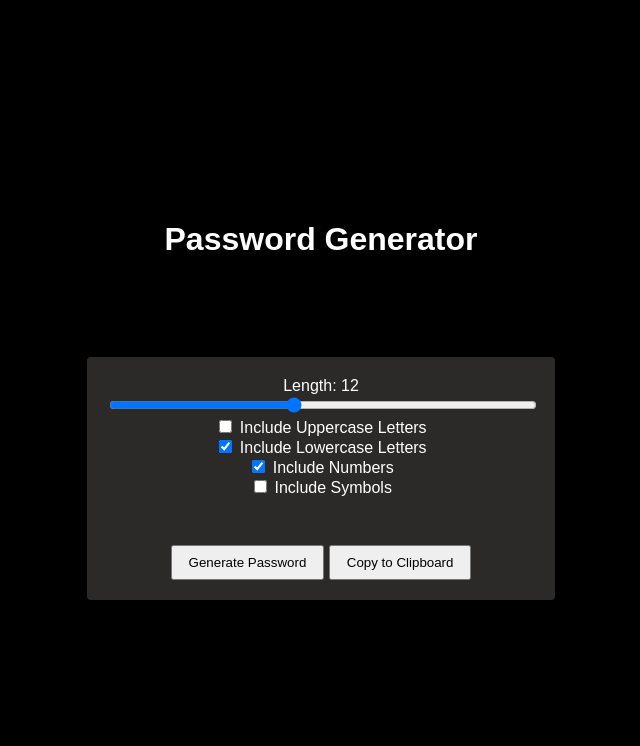
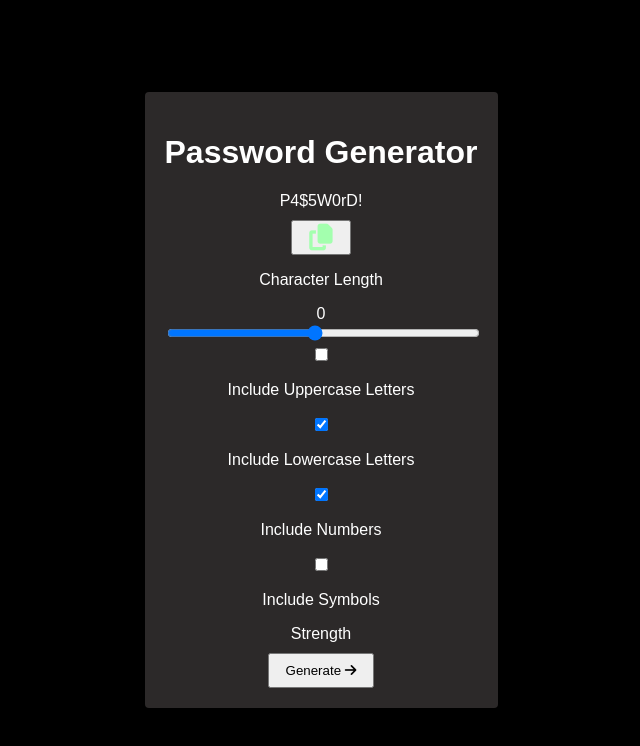
Before and after one commit to Yash121l/Password_Generator, a plain HTML site: page index.html in a window 1280 px wide. Shown: the whole page, without its empty margins (319-959 px from the left). Drawn offline with Linux system fonts and the light colour scheme.

Commit message:
Update index.html

```diff
--- a/index.html
+++ b/index.html
@@ -1,34 +1,81 @@
 <!DOCTYPE html>
 <html lang="en">
+
 <head>
     <meta charset="UTF-8">
     <meta name="viewport" content="width=device-width, initial-scale=1.0">
-    <title>Password Generator</title>
+    <title>Mid Semester project | Password generator app</title>
     <link rel="stylesheet" href="styles.css">
+    <script src="https://kit.fontawesome.com/d7e4f196f4.js" crossorigin="anonymous"></script>
 </head>
+
 <body>
-    <h1>Password Generator</h1>
-    <div class="containerpass">
-        <div id="passwordDisplay"></div>
-        <br>
-    </div>
-    <div class="container">
-        <div class="options">
-            <label for="length" id="chlen">Length: <span id="lengthValue">12</span></label>
-            <input type="range" min="6" max="20" value="12" id="length">
-            <label><input type="checkbox" id="uppercase"> Include Uppercase Letters</label>
-            <br>
-            <label><input type="checkbox" id="lowercase" checked> Include Lowercase Letters</label>
-            <br>
-            <label><input type="checkbox" id="numbers" checked> Include Numbers</label>
-            <br>
-            <label><input type="checkbox" id="symbols"> Include Symbols</label>
+    <main class="container">
+        <h1>Password Generator</h1>
+        <div class="password-field">
+            <span class="password-display">
+                <span class="password-placeholder">P4$5W0rD!</span>
+            </span>
+
+            <div class="copy-wrapper">
+                <span class="copied-text"></span>
+                <button class="copy-btn">
+                    <i class="fa-solid fa-copy fa-2xl" style="color: #a3ffae;"></i>
+                </button>
+            </div>
         </div>
-        <div id="strengthDisplay"></div>
-        <br>
-        <button id="generate">Generate Password</button>
-        <button id="copy">Copy to Clipboard</button>
-    </div>
-    <script src="script.js"></script>
+
+        <form class="password-settings">
+            <div class="char-length">
+                <p>Character Length</p>
+                <span class="char-count">0</span>
+            </div>
+            <input class="char-length-slider" aria-label="Password length" type="range" min="1" max="20" value="10"
+                autocomplete="off" />
+
+            <div class="char-include-group">
+                <label>
+                    <input type="checkbox" id="uppercase" value="uppercase" />
+                    <span class="custom-checkbox"></span>
+                    <p>Include Uppercase Letters</p>
+                </label>
+                <label>
+                    <input type="checkbox" id="lowercase" value="lowercase" checked />
+                    <span class="custom-checkbox"></span>
+                    <p>Include Lowercase Letters</p>
+                </label>
+                <label>
+                    <input type="checkbox" id="numbers" value="numbers" checked />
+                    <span class="custom-checkbox"></span>
+                    <p>Include Numbers</p>
+                </label>
+                <label>
+                    <input type="checkbox" id="symbols" value="symbols" />
+                    <span class="custom-checkbox"></span>
+                    <p>Include Symbols</p>
+                </label>
+            </div>
+
+            <div class="strength-box">
+                <span class="strength-label">Strength</span>
+                <div class="strength-rating">
+                    <span class="strength-rating-text"></span>
+                    <div class="strength-rating-bars">
+                        <div class="bar"></div>
+                        <div class="bar"></div>
+                        <div class="bar"></div>
+                        <div class="bar"></div>
+                    </div>
+                </div>
+            </div>
+
+            <button class="generate-btn" type="submit">
+                <span>Generate</span>
+                <i class="fa-solid fa-arrow-right"></i>
+            </button>
+        </form>
+    </main>
 </body>
+<script src="script.js"></script>
+
 </html>
```
